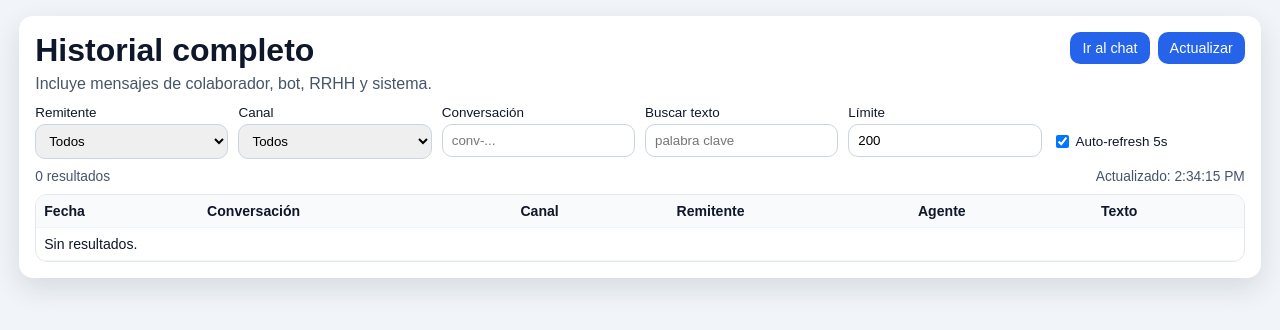
After one commit to deboraq/ChatBotRRHH, a Flask app: page /historial in a window 1280 px wide. The commit adds this page. Shown: the top 330 px of the page. Run offline with Flask 3, Linux system fonts and the light colour scheme; data that the repository does not hold is empty.

Commit message:
Agrega historial completo de conversaciones y vista web
Co-authored-by: deboraq <deboraq@users.noreply.github.com>

```diff
--- /dev/null
+++ b/static/historial.css
@@ -0,0 +1,128 @@
+* {
+  box-sizing: border-box;
+}
+
+body {
+  margin: 0;
+  font-family: Arial, sans-serif;
+  background: #f1f5f9;
+  color: #0f172a;
+}
+
+.history-wrapper {
+  width: min(1280px, 97vw);
+  margin: 16px auto;
+  background: #fff;
+  border-radius: 14px;
+  padding: 16px;
+  box-shadow: 0 10px 28px rgba(15, 23, 42, 0.12);
+}
+
+.history-header {
+  display: flex;
+  justify-content: space-between;
+  gap: 10px;
+  align-items: flex-start;
+}
+
+.history-header h1 {
+  margin: 0;
+}
+
+.history-header p {
+  margin: 6px 0 0;
+  color: #475569;
+}
+
+.actions {
+  display: flex;
+  gap: 8px;
+}
+
+.btn,
+button {
+  border: none;
+  border-radius: 10px;
+  background: #2563eb;
+  color: #fff;
+  text-decoration: none;
+  padding: 8px 12px;
+  cursor: pointer;
+  font-size: 0.9rem;
+}
+
+.filters {
+  margin-top: 12px;
+  display: grid;
+  grid-template-columns: repeat(auto-fit, minmax(170px, 1fr));
+  gap: 10px;
+}
+
+.filters label {
+  display: flex;
+  flex-direction: column;
+  gap: 4px;
+  font-size: 0.84rem;
+}
+
+.filters input,
+.filters select {
+  border: 1px solid #cbd5e1;
+  border-radius: 10px;
+  padding: 8px 9px;
+}
+
+.filters .checkbox {
+  flex-direction: row;
+  align-items: center;
+  margin-top: 19px;
+}
+
+.meta {
+  margin-top: 10px;
+  display: flex;
+  justify-content: space-between;
+  font-size: 0.86rem;
+  color: #475569;
+}
+
+.table-wrap {
+  margin-top: 10px;
+  border: 1px solid #e2e8f0;
+  border-radius: 12px;
+  overflow: auto;
+  max-height: 70vh;
+}
+
+table {
+  width: 100%;
+  border-collapse: collapse;
+  min-width: 980px;
+}
+
+th,
+td {
+  border-bottom: 1px solid #f1f5f9;
+  padding: 8px;
+  text-align: left;
+  font-size: 0.88rem;
+  vertical-align: top;
+}
+
+th {
+  position: sticky;
+  top: 0;
+  background: #f8fafc;
+  z-index: 1;
+}
+
+code {
+  background: #e2e8f0;
+  border-radius: 6px;
+  padding: 1px 5px;
+}
+
+.text-cell {
+  white-space: pre-wrap;
+  min-width: 340px;
+}
--- a/templates/chat.html
+++ b/templates/chat.html
@@ -20,6 +20,7 @@
         <button id="btn-rrhh" type="button">Hablar con RRHH</button>
         <a class="quick-link" href="/estadisticas" target="_blank" rel="noopener">Ver estadísticas</a>
         <a class="quick-link secondary-link" href="/rrhh" target="_blank" rel="noopener">Panel RRHH</a>
+        <a class="quick-link secondary-link" href="/historial" target="_blank" rel="noopener">Historial</a>
         <button id="btn-reset" type="button" class="secondary">Reiniciar chat</button>
       </section>
 
--- /dev/null
+++ b/templates/historial.html
@@ -0,0 +1,178 @@
+<!doctype html>
+<html lang="es">
+  <head>
+    <meta charset="UTF-8" />
+    <meta name="viewport" content="width=device-width, initial-scale=1.0" />
+    <title>Historial completo de chats</title>
+    <link rel="stylesheet" href="{{ url_for('static', filename='historial.css') }}" />
+  </head>
+  <body>
+    <main class="history-wrapper">
+      <header class="history-header">
+        <div>
+          <h1>Historial completo</h1>
+          <p>Incluye mensajes de colaborador, bot, RRHH y sistema.</p>
+        </div>
+        <div class="actions">
+          <a href="/" class="btn">Ir al chat</a>
+          <button id="btn-refresh" type="button">Actualizar</button>
+        </div>
+      </header>
+
+      <section class="filters">
+        <label>
+          Remitente
+          <select id="f-remitente">
+            <option value="">Todos</option>
+            <option value="colaborador">Colaborador</option>
+            <option value="bot">Bot</option>
+            <option value="rrhh">RRHH</option>
+            <option value="sistema">Sistema</option>
+          </select>
+        </label>
+
+        <label>
+          Canal
+          <select id="f-canal">
+            <option value="">Todos</option>
+            <option value="asistente">Asistente</option>
+            <option value="rrhh">RRHH</option>
+          </select>
+        </label>
+
+        <label>
+          Conversación
+          <input id="f-conversation" type="text" placeholder="conv-..." />
+        </label>
+
+        <label>
+          Buscar texto
+          <input id="f-q" type="text" placeholder="palabra clave" />
+        </label>
+
+        <label>
+          Límite
+          <input id="f-limit" type="number" min="1" max="1000" value="200" />
+        </label>
+
+        <label class="checkbox">
+          <input id="f-auto" type="checkbox" checked />
+          Auto-refresh 5s
+        </label>
+      </section>
+
+      <section class="meta">
+        <span id="meta-total">0 resultados</span>
+        <span id="meta-updated">-</span>
+      </section>
+
+      <section class="table-wrap">
+        <table>
+          <thead>
+            <tr>
+              <th>Fecha</th>
+              <th>Conversación</th>
+              <th>Canal</th>
+              <th>Remitente</th>
+              <th>Agente</th>
+              <th>Texto</th>
+            </tr>
+          </thead>
+          <tbody id="history-body"></tbody>
+        </table>
+      </section>
+    </main>
+
+    <script>
+      const bodyEl = document.getElementById("history-body");
+      const totalEl = document.getElementById("meta-total");
+      const updatedEl = document.getElementById("meta-updated");
+      const refreshBtn = document.getElementById("btn-refresh");
+
+      const fRemitente = document.getElementById("f-remitente");
+      const fCanal = document.getElementById("f-canal");
+      const fConversation = document.getElementById("f-conversation");
+      const fQ = document.getElementById("f-q");
+      const fLimit = document.getElementById("f-limit");
+      const fAuto = document.getElementById("f-auto");
+
+      let timer = null;
+
+      function escapeHtml(value) {
+        return String(value ?? "")
+          .replaceAll("&", "&amp;")
+          .replaceAll("<", "&lt;")
+          .replaceAll(">", "&gt;");
+      }
+
+      function buildQuery() {
+        const params = new URLSearchParams();
+        if (fRemitente.value) params.set("remitente", fRemitente.value);
+        if (fCanal.value) params.set("canal", fCanal.value);
+        if (fConversation.value.trim()) params.set("conversation_id", fConversation.value.trim());
+        if (fQ.value.trim()) params.set("q", fQ.value.trim());
+        params.set("limit", String(fLimit.value || "200"));
+        params.set("_", String(Date.now()));
+        return params.toString();
+      }
+
+      function renderRows(items) {
+        bodyEl.innerHTML = "";
+        if (!items.length) {
+          bodyEl.innerHTML = "<tr><td colspan='6'>Sin resultados.</td></tr>";
+          return;
+        }
+        for (const row of items) {
+          const tr = document.createElement("tr");
+          tr.innerHTML = `
+            <td>${escapeHtml(row.fecha)}</td>
+            <td><code>${escapeHtml(row.conversation_id)}</code></td>
+            <td>${escapeHtml(row.canal)}</td>
+            <td>${escapeHtml(row.remitente)}</td>
+            <td>${escapeHtml(row.agente || "-")}</td>
+            <td class="text-cell">${escapeHtml(row.texto)}</td>
+          `;
+          bodyEl.appendChild(tr);
+        }
+      }
+
+      async function loadHistory() {
+        try {
+          const response = await fetch(`/api/historial?${buildQuery()}`, { cache: "no-store" });
+          const data = await response.json();
+          if (!data.ok) {
+            totalEl.textContent = "Error cargando historial";
+            return;
+          }
+          renderRows(data.items || []);
+          totalEl.textContent = `${data.total || 0} resultados`;
+          updatedEl.textContent = `Actualizado: ${new Date().toLocaleTimeString()}`;
+        } catch (error) {
+          totalEl.textContent = "Error de conexión";
+        }
+      }
+
+      function updateAutoRefresh() {
+        if (timer) {
+          clearInterval(timer);
+          timer = null;
+        }
+        if (fAuto.checked) {
+          timer = setInterval(loadHistory, 5000);
+        }
+      }
+
+      [fRemitente, fCanal, fConversation, fQ, fLimit].forEach((el) =>
+        el.addEventListener("change", loadHistory)
+      );
+      fQ.addEventListener("keyup", (event) => {
+        if (event.key === "Enter") loadHistory();
+      });
+      refreshBtn.addEventListener("click", loadHistory);
+      fAuto.addEventListener("change", updateAutoRefresh);
+
+      updateAutoRefresh();
+      loadHistory();
+    </script>
+  </body>
+</html>
```
Also changed, not shown: tests/test_web_chat.py (+25 -0 lines), web_chat.py (+162 -1 lines), README.md.
